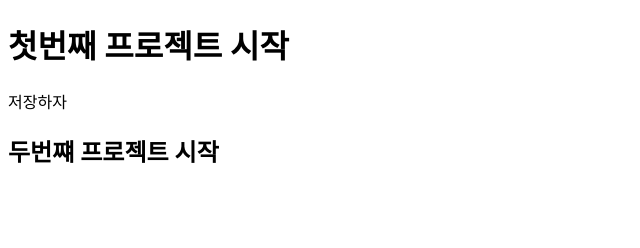
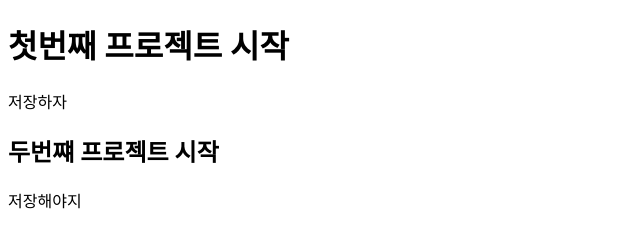
Before and after one commit to yoontae0213/firstmyrepo, a plain HTML site: page project/index.html in a window 1280 px wide. Shown: the whole page, without its empty margins (0-640 px from the left). Drawn offline with Linux system fonts and the light colour scheme.

Commit message:
second commit

```diff
--- a/project/index.html
+++ b/project/index.html
@@ -10,5 +10,6 @@
     <h1>첫번째 프로젝트 시작</h1>
     <p>저장하자</p>
     <h2>두번쨰 프로젝트 시작</h2>
+    <p>저장해야지</p>
   </body>
 </html>
```
